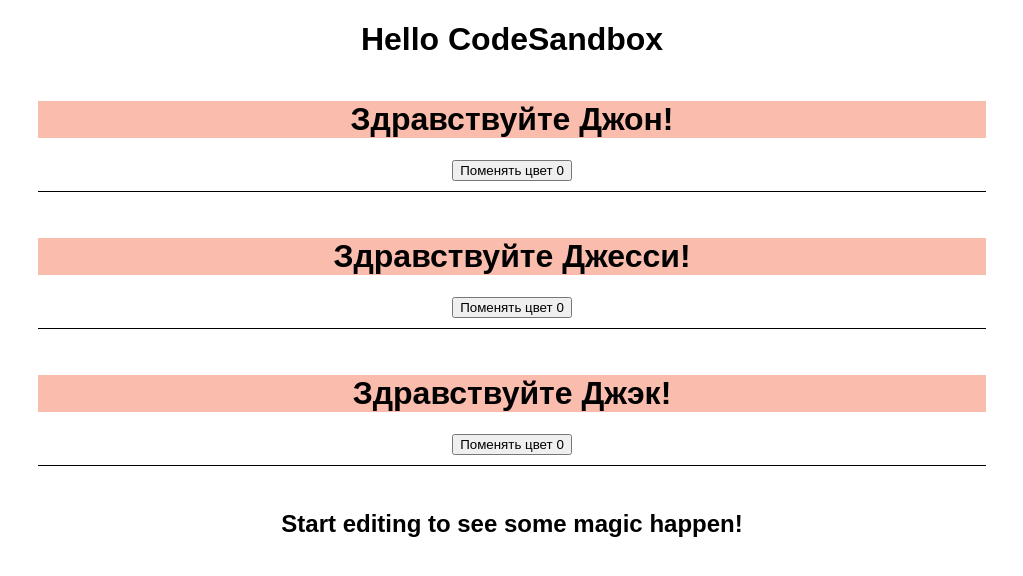
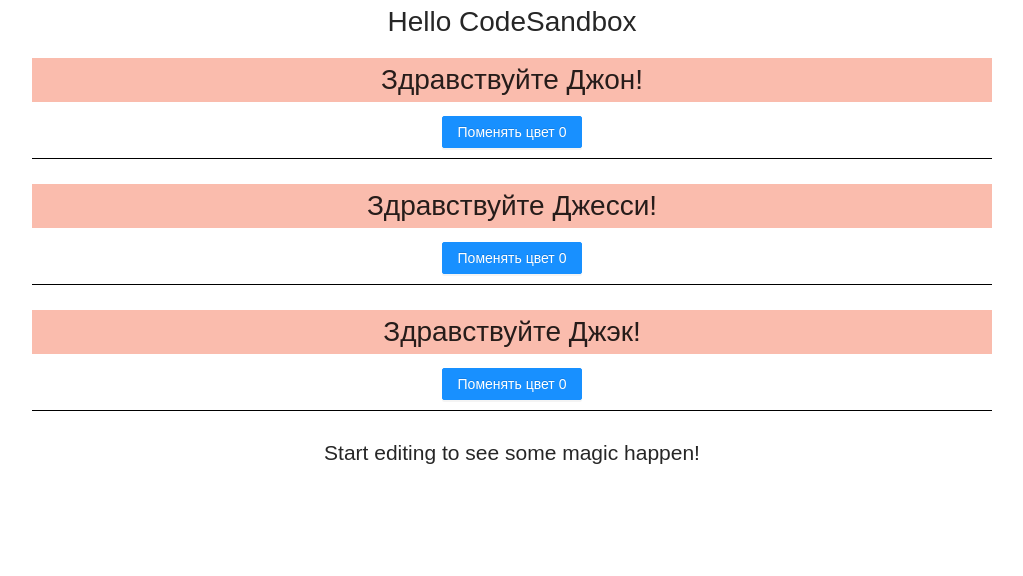
Before and after one commit to John201858/study_project_react_2021_04_21, a React (Create React App) app: page / in a window 1280 px wide. Shown: the top 576 px of the page, without its empty margins (128-1151 px from the left). Built offline with nearby package versions, Linux system fonts and the light colour scheme.

Commit message:
initial commit

```diff
--- a/src/App.js
+++ b/src/App.js
@@ -1,4 +1,6 @@
 import { useState, useEffect } from "react";
+import { Button } from "antd";
+import "antd/dist/antd.css";
 import "./styles.css";
 
 function Header({ name }) {
@@ -13,15 +15,15 @@ function Header({ name }) {
   return (
     <div className="container">
       <Hello name={name} flag={flag} />
-      <button
+      <Button
+        type="primary"
         onClick={() => {
           setFlag(!flag);
           setCount(count + 1);
-          console.log(`${count}`);
         }}
       >
         Поменять цвет {+flag}
-      </button>
+      </Button>
     </div>
   );
 }
```
